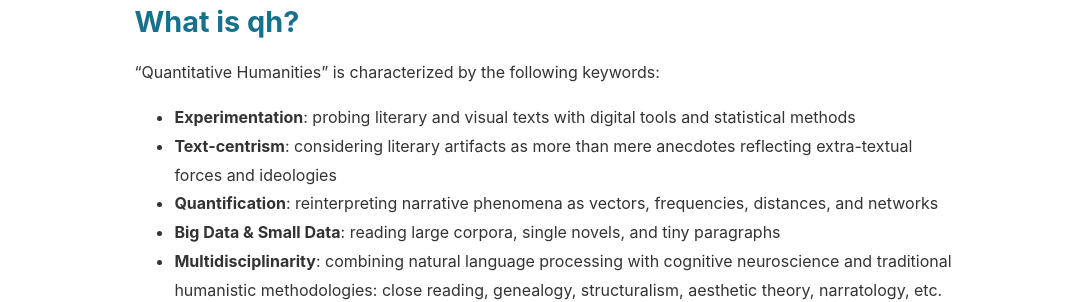
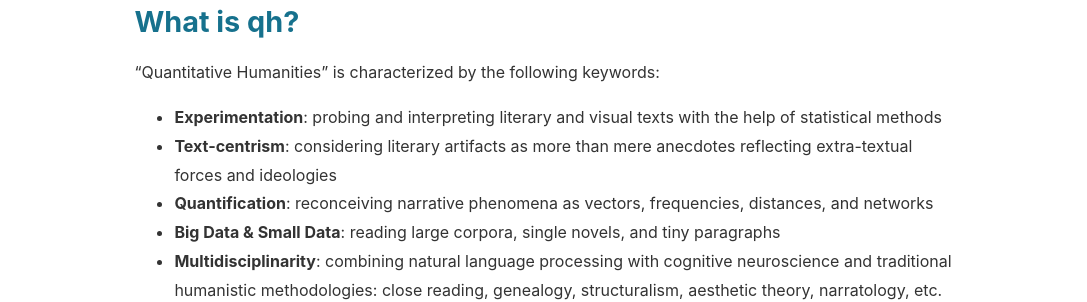
Before and after one commit to mcjkurz/qhchina-web, a Jekyll site: the page built from index.md, in a window 1280 px wide. Shown: the part 733-1035 px from the top of the page, without its empty margins (96-1183 px from the left). Built offline with Jekyll 4.4.1, drawn with Linux system fonts in a browser that asks for light colours.

```diff
--- a/_config.yml
+++ b/_config.yml
@@ -60,4 +60,4 @@ goatcounter_code: qhchina # This will create the URL qhchina.goatcounter.com
 github: [metadata]
 
 # Cache busting version (auto-updated by make_docs.py)
-cache_version: 20260227095105
+cache_version: 20260227095222
--- a/index.md
+++ b/index.md
@@ -34,9 +34,9 @@ title: Home
 
 "Quantitative Humanities" is characterized by the following keywords:
 
-- **Experimentation**: probing literary and visual texts with digital tools and statistical methods
+- **Experimentation**: probing and interpreting literary and visual texts with the help of statistical methods
 - **Text-centrism**: considering literary artifacts as more than mere anecdotes reflecting extra-textual forces and ideologies
-- **Quantification**: reinterpreting narrative phenomena as vectors, frequencies, distances, and networks
+- **Quantification**: reconceiving narrative phenomena as vectors, frequencies, distances, and networks
 - **Big Data & Small Data**: reading large corpora, single novels, and tiny paragraphs
 - **Multidisciplinarity**: combining natural language processing with cognitive neuroscience and traditional humanistic methodologies: close reading, genealogy, structuralism, aesthetic theory, narratology, etc.
 - **Limits of computation**: identifying what stories can tell us about the world and ourselves that matrix multiplications cannot
```
